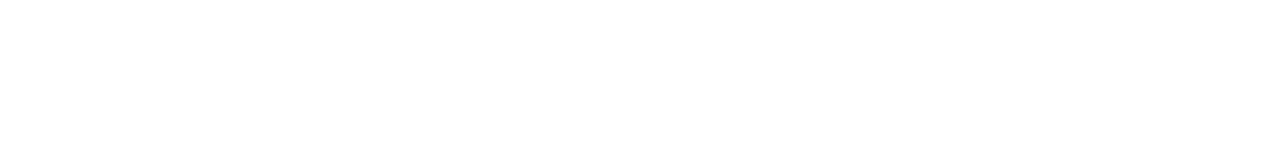
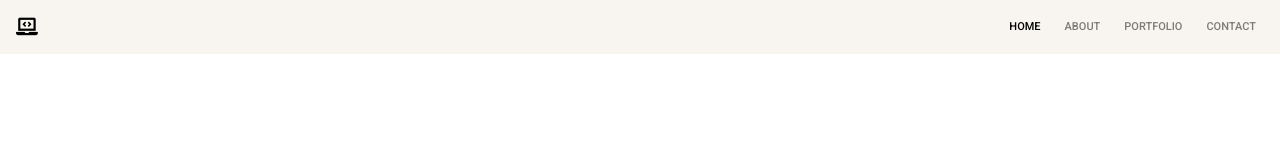
Before and after one commit to Code-Institute-Submissions/Milestone-1-Online-Resume, a plain HTML site: page index.html in a window 1280 px wide. Drawn offline with nearby package versions, Linux system fonts and the light colour scheme; files that its build step writes are made by us from their sources.

Commit message:
added nav which consists of logo, nav toggler button and nav links

```diff
--- a/index.html
+++ b/index.html
@@ -10,6 +10,35 @@
 <title>Michael Walters | Full Stack Developer Resume</title>
 </head>
 <body class="fade-in">
+<!--Logo-->
+<nav class="navbar navbar-light bg-light navbar-expand-lg">
+    <a class="navbar-brand logo" href="index.html">
+        <i class="fas fa-laptop-code code-icon"></i>
+    </a>
+
+<!--Nav Toggler Button-->
+    <button class="navbar-toggler" type="button" data-toggle="collapse" data-target="#navbarNav" aria-controls="navbarNav" aria-expanded="false" aria-label="Toggle navigation">
+        <span class="navbar-toggler-icon"></span>
+    </button>
+
+<!--Nav Links-->
+    <div class="collapse navbar-collapse ml-2" id="navbarNav">
+        <ul class="navbar-nav ml-auto">
+            <li class="nav-item active ml-2">
+                <a class="nav-link" href="index.html">Home <span class="sr-only">(current)</span></a>
+            </li>
+            <li class="nav-item ml-2">
+                <a class="nav-link" href="about.html">About</a>
+            </li>
+            <li class="nav-item ml-2">
+                <a class="nav-link" href="portfolio.html">Portfolio</a>
+            </li>
+            <li class="nav-item ml-2">
+                <a class="nav-link" href="contact.html">Contact</a>
+            </li>
+        </ul>
+    </div>
+</nav>
 
 <script src="https://cdnjs.cloudflare.com/ajax/libs/jquery/3.5.1/jquery.slim.min.js"></script>
 <script src="https://cdnjs.cloudflare.com/ajax/libs/popper.js/1.16.1/umd/popper.min.js"></script>
```
